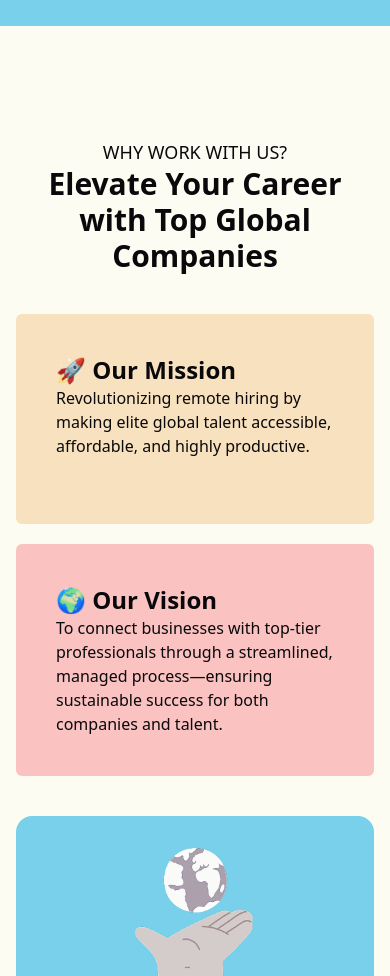
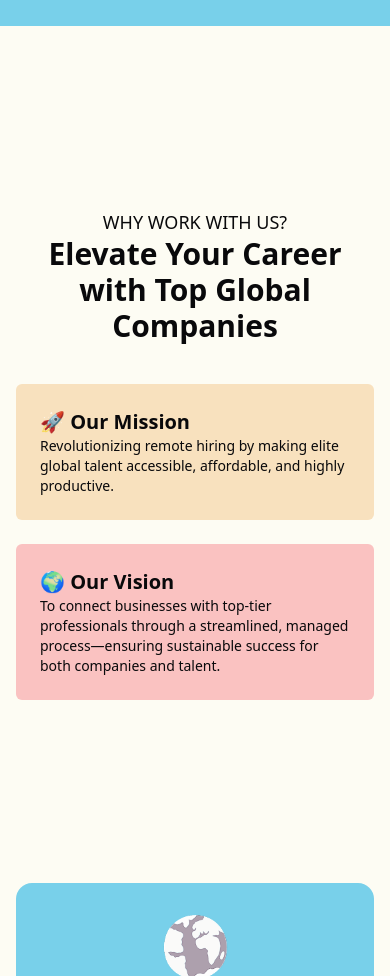
Before and after one commit to Saith-Ahmad/webwork, a Next.js app: page /about-us in a window 390 px wide. Shown: the part 800-1776 px from the top of the page. Built offline with nearby package versions, Linux system fonts and the light colour scheme.

Commit message:
change some spacing isuess.

```diff
--- a/app/get-started/page.tsx
+++ b/app/get-started/page.tsx
@@ -19,12 +19,12 @@ function GetStarted() {
           </FadeInLeft>
 
           <FadeInBottom duration={0.8} distance={60} once={false}>
-          <h1 className='text-center text-white text-4xl font-bold mt-4'>
-            Hire Top Talent, Build <br/> Your Dream Team
+          <h1 className='text-center text-white md:text-4xl text-3xl font-bold mt-4'>
+            Hire Top Talent, Build Your Dream Team
           </h1>
           </FadeInBottom>
           <hr className='w-full  bg-white h-1 mt-3'/>
-          <p className='text-white text-center p-10 text-lg font-semibold'>We connect you with world-class professionals in sales, design, tech, and operations – all rigorously vetted and ready to drive results</p>
+          <p className='text-white text-center p-4 md:p-8 text-base md:text-lg font-semibold '>We connect you with world-class professionals in sales, design, tech, and operations – all rigorously vetted and ready to drive results</p>
         </div>
 
         <div className='md:w-[50%] h-full flex flex-col justify-center items-center p-10 md:min-h-[100vh]'>
--- a/components/pages/AboutUs/VisionMision.tsx
+++ b/components/pages/AboutUs/VisionMision.tsx
@@ -4,27 +4,30 @@ import React from 'react'
 
 function VisionMision() {
     return (
-        <div className='container mt-28 min-h-[75vh] items-center flex-col justify-center'>
+        <div className='container my-28 min-h-[75vh] md:min-h-[60vh] items-center flex flex-col justify-center'>
             <p className='text-lg text-center'>WHY WORK WITH US?</p>
             <FadeInBottom once={false}>
                 <h2 className='md:text-4xl text-3xl text-center font-semibold'>Elevate Your Career with Top Global Companies</h2>
             </FadeInBottom>
 
-            <div className='mt-10 flex flex-col md:flex-row justify-center gap-5 items-center '>
-                <div className='bg-[#F8E1BE] relative z-10 p-10 lg:min-w-[550px] md:min-w-[450] rounded-md cursor-pointer transform-scale-shadow'>
-                    <div className='max-w-[500px] min-h-[130px]'>
-                        <h4 className='text-2xl font-semibold '>🚀 Our Mission</h4>
-                        <p className='text-base max-w-[350px]'>Revolutionizing remote hiring by making elite global talent accessible, affordable, and highly productive.</p>
+            <div className='mt-10 grid grid-cols-1 md:grid-cols-2 gap-6'>
+                <div className='bg-[#F8E1BE] relative z-10 p-6 md:p-8 lg:p-10 w-full  mx-auto rounded-md cursor-pointer transform-scale-shadow'>
+                    <div className='flex-grow'>
+                        <h4 className='text-xl md:text-2xl font-semibold'>🚀 Our Mission</h4>
+                        <p className='text-sm md:text-base max-w-full'>
+                            Revolutionizing remote hiring by making elite global talent accessible, affordable, and highly productive.
+                        </p>
                     </div>
                 </div>
 
-                <div className='bg-[#FAC2C1] relative z-10 p-10 lg:min-w-[550px] md:min-w-[450] rounded-md  transform-scale-shadow cursor-pointer'>
-                    <div className='max-w-[500px] min-h-[130px]'>
-                        <h4 className='text-2xl font-semibold'>🌍 Our Vision</h4>
-                        <p className='text-base max-w-[350px]'>To connect businesses with top-tier professionals through a streamlined, managed process—ensuring sustainable success for both companies and talent.</p>
+                <div className='bg-[#FAC2C1] relative z-10 p-6 md:p-8 lg:p-10 w-full  mx-auto rounded-md cursor-pointer transform-scale-shadow'>
+                    <div className='flex-grow'>
+                        <h4 className='text-xl md:text-2xl font-semibold'>🌍 Our Vision</h4>
+                        <p className='text-sm md:text-base max-w-full'>
+                            To connect businesses with top-tier professionals through a streamlined, managed process—ensuring sustainable success for both companies and talent.
+                        </p>
                     </div>
                 </div>
-
             </div>
         </div>
     )
--- a/components/pages/Home/WhatWeDo.tsx
+++ b/components/pages/Home/WhatWeDo.tsx
@@ -4,32 +4,32 @@ import React from 'react'
 
 function WhatWeDo() {
     return (
-        <div className='container mt-28 min-h-[75vh] items-center flex-col justify-center'>
+        <div className='container my-28 min-h-[50vh] items-center flex flex-col justify-center'>
             <FadeInBottom once={false}>
 
                 <h2 className='md:text-4xl text-3xl text-center font-semibold'>What do we do?</h2>
             </FadeInBottom>
 
-            <div className='mt-10 flex flex-col md:flex-row justify-center gap-5 items-center '>
-                <div className='bg-[#F8E1BE] relative z-10 p-10 lg:min-w-[550px] md:min-w-[450] rounded-md cursor-pointer transform-scale-shadow'>
-                    <div className='max-w-[450px]'>
-                        <h4 className='text-2xl font-semibold '>Talent Outsourcing</h4>
-                        <p className='text-base max-w-[350px]'>Access top remote professionals tailored to your business needs.</p>
-                        <p className='text-sm text-gray-900 mt-2 '>Learn More</p>
+            <div className='mt-10 grid grid-cols-1 md:grid-cols-2 gap-6'>
+                <div className='bg-[#F8E1BE] relative z-10 p-6 md:p-8 lg:p-10 w-full  mx-auto rounded-md cursor-pointer transform-scale-shadow'>
+                    <div className='max-w-full'>
+                        <h4 className='text-xl md:text-2xl font-semibold'>Talent Outsourcing</h4>
+                        <p className='text-sm md:text-base max-w-full'>Access top remote professionals tailored to your business needs.</p>
+                        <p className='text-sm text-gray-900 mt-2'>Learn More</p>
                         <Image src={'/assets/globe.png'} className='-z-10 absolute bottom-0 right-0' alt='globe' width={150} height={150} />
                     </div>
                 </div>
 
-                <div className='bg-[#FAC2C1] relative z-10 p-10 lg:min-w-[550px] md:min-w-[450] rounded-md  transform-scale-shadow cursor-pointer'>
-                    <div className='max-w-[450px]'>
-                        <h4 className='text-2xl font-semibold'>Sales Consultancy & Automation</h4>
-                        <p className='text-base max-w-[350px]'>Optimize sales workflows and boost efficiency with smart automation.</p>
-                        <p className='text-sm text-gray-900 mt-2 '>Learn More</p>
+                <div className='bg-[#FAC2C1] relative z-10 p-6 md:p-8 lg:p-10 w-full  mx-auto rounded-md cursor-pointer transform-scale-shadow'>
+                    <div className='max-w-full'>
+                        <h4 className='text-xl md:text-2xl font-semibold'>Sales Consultancy & Automation</h4>
+                        <p className='text-sm md:text-base max-w-full'>Optimize sales workflows and boost efficiency with smart automation.</p>
+                        <p className='text-sm text-gray-900 mt-2'>Learn More</p>
                         <Image src={'/assets/paraicons.png'} className='-z-10 absolute bottom-0 right-0' alt='icons' width={150} height={150} />
                     </div>
                 </div>
+            </div>
 
-            </div>
         </div>
     )
 }
--- a/components/pages/Home/WhyChoose.tsx
+++ b/components/pages/Home/WhyChoose.tsx
@@ -4,7 +4,7 @@ import React from 'react'
 
 function WhyChoose() {
     return (
-        <div className='container'>
+        <div className='container mt-32'>
             <FadeInBottom once={false} duration={0.5} distance={30} >
 
                 <h2 className='md:text-4xl text-3xl text-center font-semibold'>Why Choose Beyond Hut?</h2>
```
